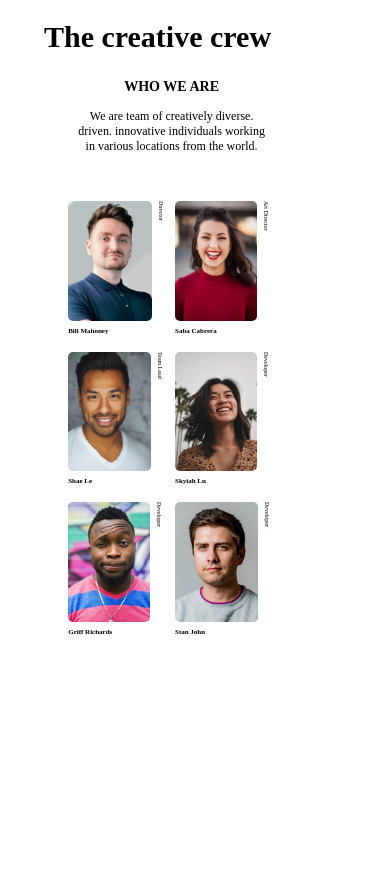
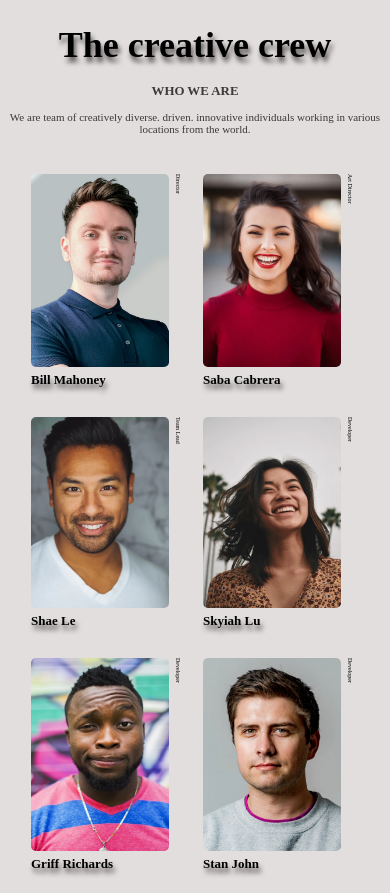
Before and after one commit to Talha-35/Sprint-1---Team-Members-Page, a plain HTML site: page index.html in a window 390 px wide. Before the commit the page ends 844 px from the top, so only its background shows below. Drawn offline with Linux system fonts and the light colour scheme.

Commit message:
mobile style css designed

```diff
--- a/mobile.css
+++ b/mobile.css
@@ -1,31 +1,49 @@
+/* body {
+    background-color: gray;
+} */
 .header {
+    background-color: rgb(226, 222, 222);
     display: flex;
     text-align: center;
     flex-direction: column;
     justify-content: center;
-    margin: 0 20%;
+    /* border: 1px solid red; */
+    margin: 0;
+
 }
 
 .head-right {
-    margin-top: 0px;
     display: block;
-    width: 80%;
-    font-size: 12px;
+    width: 100%;
+    font-size: 11px;
+    margin-bottom: 5%;
+    color: rgb(59, 57, 57);
+
+    /* border: 1px solid red; */
 }
 
 .head-left {
-    margin-left: -75px;
-    margin-bottom: -10px;
+    /* border: 1px solid red; */
+    margin: 0;
+    padding: 0;
+    width: 100%;
     display: block;
-    font-size: 15px;
+    font-size: 18px;
+    margin-bottom: -5%;
+    text-shadow: 2px 5px 5px rgb(82, 76, 76) ;
+
 }
 
-.photo2 {
-    top: 0px;
+.main{
+    background-color: rgb(226, 222, 222);
+    flex-direction: row;
+    justify-content: center;
+    margin: 0;
+    padding: 0;
 }
 
-.photo5 {
-    top: 0px;
+.main div h3 {
+    font-size: 11px;
 }
 
 .text {
@@ -34,18 +52,21 @@
 
 .main div h3 {
     font-size: 13px;
+    text-shadow: 2px 5px 5px rgb(82, 76, 76) ;
 }
 .photos {
-    margin:5px;
-    width: 44%;
+    margin: 8px;
+    width: 40%;
 }
 
-.main{
-    flex-direction: row;
-    justify-content: center;
-    margin-left: 0px;
+.photos:hover {
+    opacity: 0.8;
 }
 
-.main div h3 {
-    font-size: 7px;
-}
+/* .photo2 {
+    top: 0px;
+} */
+
+/* .photo5 {
+    top: 0px;
+} */
```
